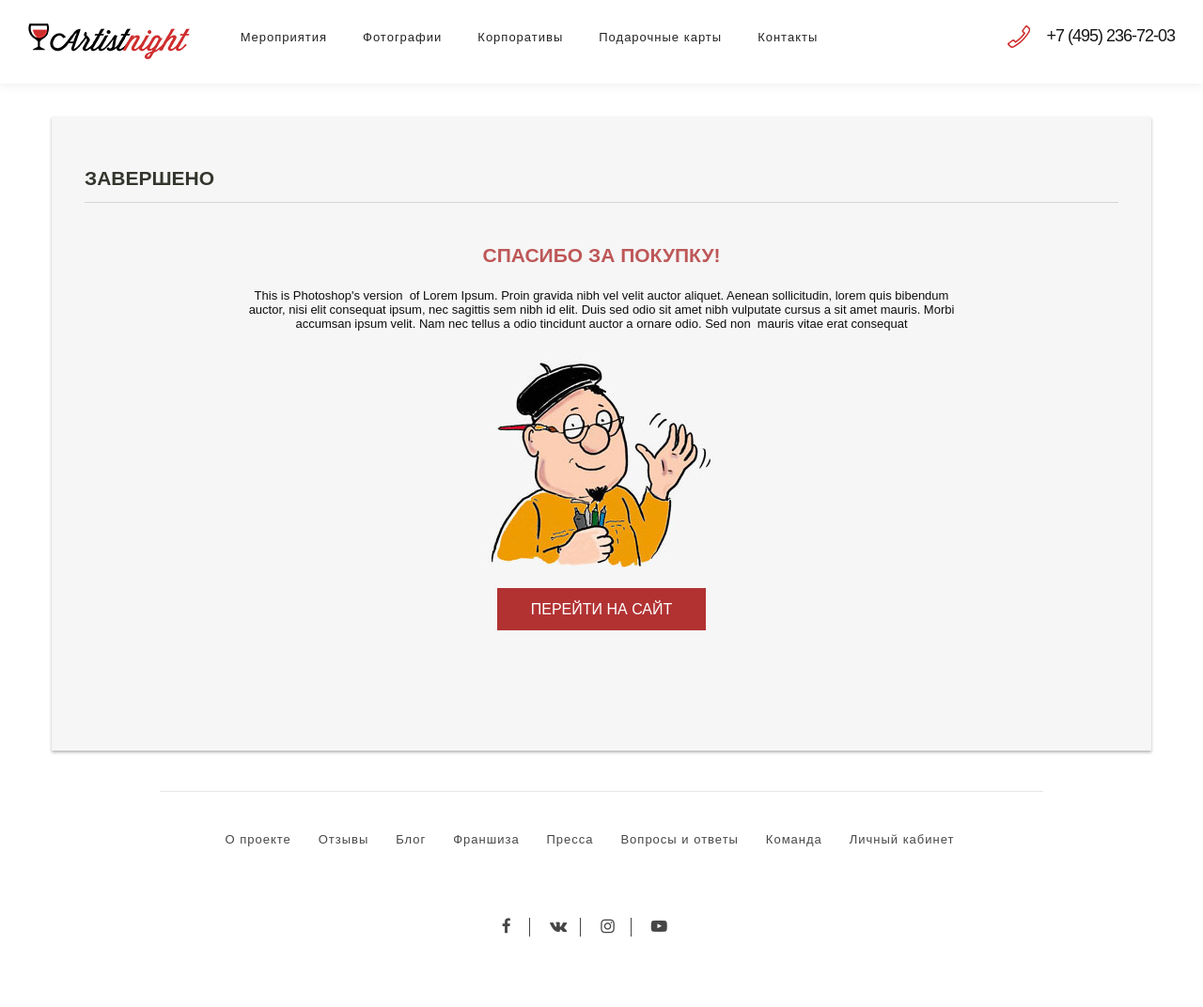
After one commit to trixter5/artistnight, a PHP site: page /thanks.php in a window 1280 px wide. The commit adds this page. Shown: the whole page at 94% size. Run offline with PHP 8.4, Linux system fonts and the light colour scheme; some libraries are stand-ins or nearby versions.

Commit message:
add. thanks page

```diff
--- a/css/style.css
+++ b/css/style.css
@@ -1778,6 +1778,48 @@ select::-ms-expand {
   font-weight: 400;
 }
 
+.button.thanks_btn {
+  display: block;
+  width: 222px;
+  height: 45px;
+  min-width: auto;
+  margin-right: auto;
+  margin-left: auto;
+  color: #fff;
+  font-size: 16px;
+  line-height: 12px;
+  text-transform: uppercase;
+}
+
+.eventpage_info.thanks_page {
+  min-height: 675px;
+}
+
+.thanks_h2 {
+  margin-top: 45px;
+  margin-bottom: 25px;
+  color: #be5758;
+  font-size: 21px;
+  line-height: 21px;
+  text-align: center;
+  text-transform: uppercase;
+}
+
+.thanks_p {
+  color: #0d0d0d;
+  font-size: 13px;
+  line-height: 15px;
+  text-align: center;
+  max-width: 760px;
+  display: block;
+  margin: 0 auto;
+}
+
+.thanks_img {
+  display: block;
+  margin: 20px auto;
+}
+
 @media (max-width: 1180px) {
   .menu_link {
     padding-top: 30px;
--- /dev/null
+++ b/thanks.php
@@ -0,0 +1,16 @@
+
+<?php include('header.php'); ?>
+
+    <main class="w-section main">
+      <div class="content content_simple">
+        <div class="eventpage_info thanks_page">
+          <div class="request_head">
+            <h1 class="request_h1">Завершено</h1>
+          </div>
+          <h2 class="thanks_h2">Спасибо за покупку!</h2>
+          <p class="thanks_p">This is Photoshop's version &nbsp;of Lorem Ipsum. Proin gravida nibh vel velit auctor aliquet. Aenean sollicitudin, lorem quis bibendum auctor, nisi elit consequat ipsum, nec sagittis sem nibh id elit. Duis sed odio sit amet nibh vulputate cursus a sit amet mauris. Morbi accumsan ipsum velit. Nam nec tellus a odio tincidunt auctor a ornare odio. Sed non &nbsp;mauris vitae erat consequat</p><img src="images/thanks_img.jpg" class="thanks_img"><a href="/" class="button thanks_btn">перейти на сайт</a>
+        </div>
+      </div>
+    </main>
+
+<?php include('footer.php'); ?>
```
Also changed, not shown: images/thanks_img.jpg (added).
